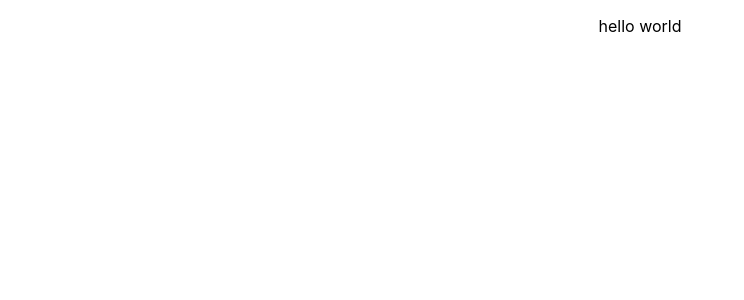
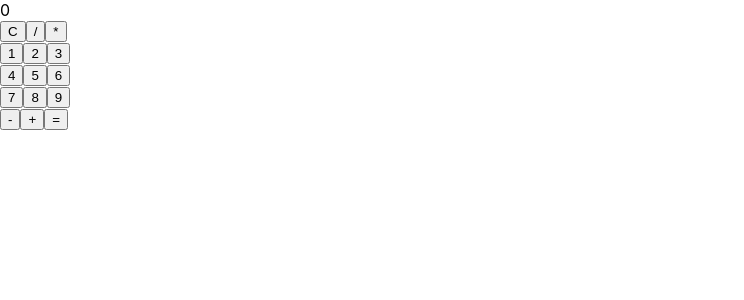
Before and after one commit to KianMouton/react-calculator, a React (Create React App) app: page / in a window 1280 px wide. Shown: the top 300 px of the page, without its empty margins (0-744 px from the left). Built offline with nearby package versions, Linux system fonts and the light colour scheme.

Commit message:
added buttons

```diff
--- a/src/App.js
+++ b/src/App.js
@@ -3,8 +3,35 @@ import './App.css';
 
 function App() {
   return (
-    <div className="App">
-      <p>hello world</p>
+    <div className="calculator">
+      <div id="display">
+        0
+      </div>
+      <div className="cal-col">
+        <button id="clear">C</button>
+        <button id="divide">/</button>
+        <button id="multiply">*</button>
+      </div>
+      <div class="cal-col">
+        <button id="1">1</button>
+        <button id="2">2</button>
+        <button id="3">3</button>
+      </div>
+      <div className="cal-col">
+        <button id="4">4</button>
+        <button id="5">5</button>
+        <button id="6">6</button>
+      </div>
+      <div className="cal-col">
+        <button id="7">7</button>
+        <button id="8">8</button>
+        <button id="9">9</button>
+      </div>
+      <div className="functions">
+        <button id="subtract">-</button>
+        <button id="add">+</button>
+        <button id="equals">=</button>
+      </div>
     </div>
   );
 }
```
